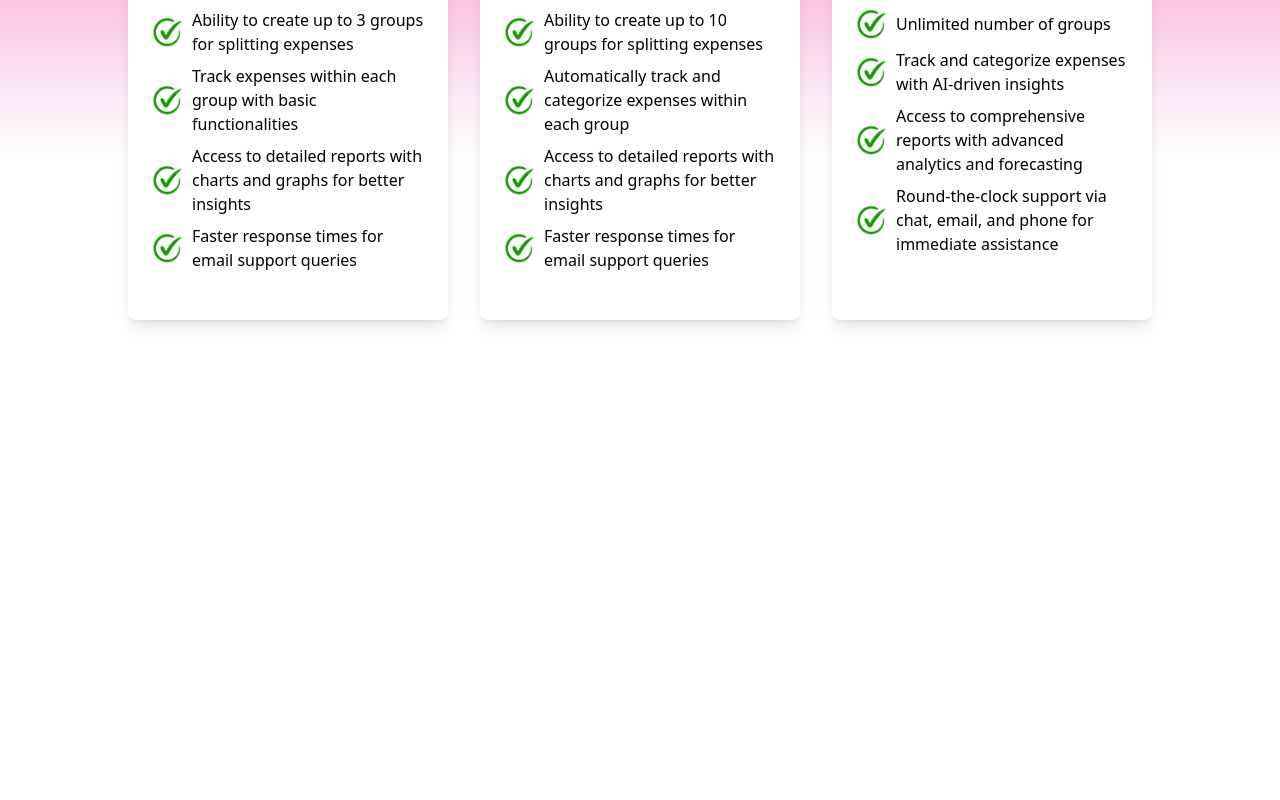
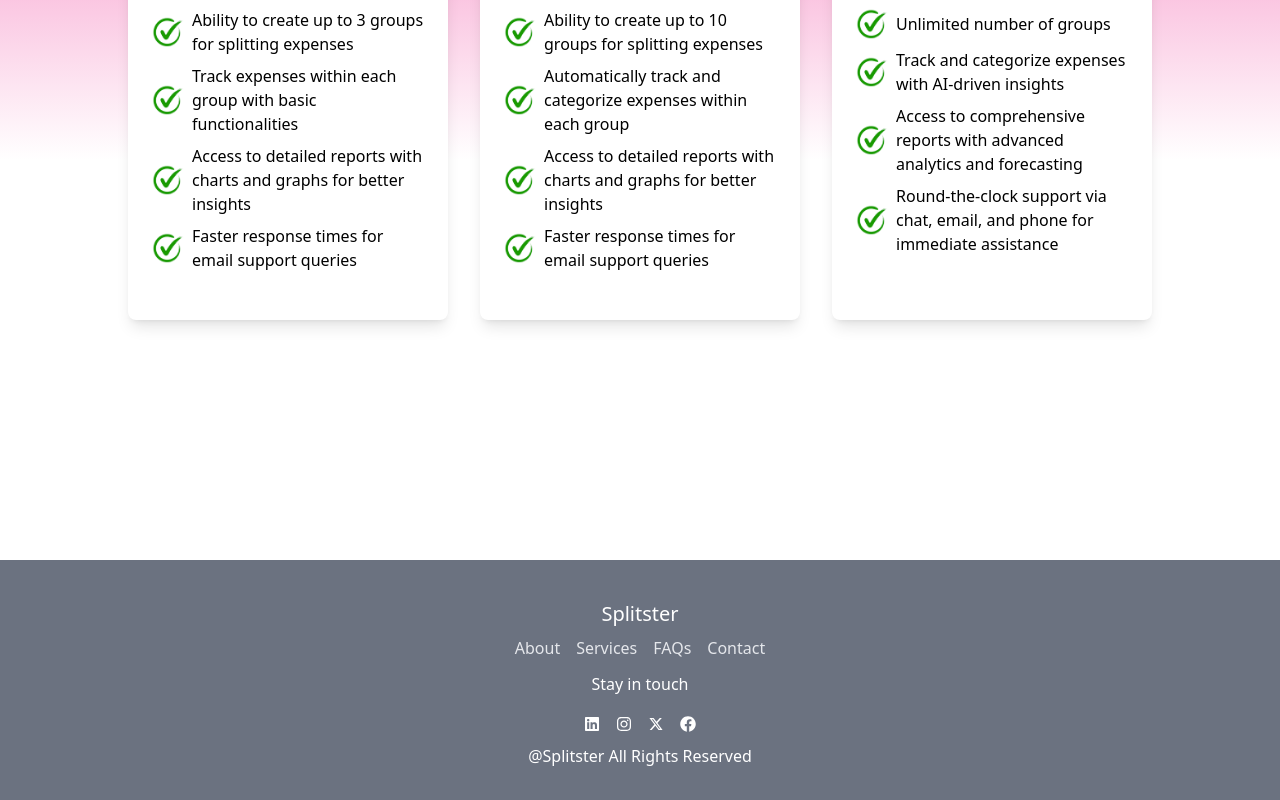
Before and after one commit to Devilcoder2/Expense-Splitter, a React (Vite) app in the folder client/: page / in a window 1280 px wide. Shown: the part 4610-5410 px from the top of the page. Before the commit the page ends 5170 px from the top, so only its background shows below. Built offline with nearby package versions, Linux system fonts and the light colour scheme.

Commit message:
Footer Added

```diff
--- /dev/null
+++ b/client/src/Components/Footer.jsx
@@ -0,0 +1,57 @@
+import { FaLinkedin } from "react-icons/fa";
+import { FaInstagram } from "react-icons/fa6";
+import { RiTwitterXFill } from "react-icons/ri";
+import { FaFacebook } from "react-icons/fa";
+
+const Footer = () => {
+  return (
+    <footer className="bg-gray-500 text-white py-8">
+      <div className="container mx-auto text-center">
+        <h1 className="text-xl py-2 font-sans">Splitster</h1>
+        <div>
+          <a
+            href="#about"
+            className="mx-2 text-gray-200 hover:text-white font-sans"
+          >
+            About
+          </a>
+          <a
+            href="#sub"
+            className="mx-2 text-gray-200 hover:text-white font-sans"
+          >
+            Services
+          </a>
+          <a
+            href="#faq"
+            className="mx-2 text-gray-200 hover:text-white font-sans"
+          >
+            FAQs
+          </a>
+          <a href="#" className="mx-2 text-gray-200 hover:text-white font-sans">
+            Contact
+          </a>
+        </div>
+        <h2 className="text-white py-3">Stay in touch</h2>
+        <div className="flex justify-center space-x-4 mt-2">
+          <a href="www.linkedin.com/in/ayushipanday22">
+            <FaLinkedin />
+          </a>
+          <a href="">
+            <FaInstagram />
+          </a>
+          <a href="">
+            <RiTwitterXFill />
+          </a>
+          <a href="">
+            <FaFacebook />
+          </a>
+        </div>
+        <p className="mt-3 text-white font-normal">
+          @Splitster All Rights Reserved
+        </p>
+      </div>
+    </footer>
+  );
+};
+
+export default Footer;
--- a/client/src/Components/Header.jsx
+++ b/client/src/Components/Header.jsx
@@ -3,6 +3,7 @@ import Hero from "./Hero";
 import Middle from "./Middle";
 import Info from "./Info";
 import Subscription from "./Subscription";
+import Footer from "./Footer";
 
 const Header = () => {
   return (
@@ -36,6 +37,7 @@ const Header = () => {
       <Middle />
       <Info />
       <Subscription />
+      <Footer />
     </div>
   );
 };
--- a/client/src/Components/Hero.jsx
+++ b/client/src/Components/Hero.jsx
@@ -1,6 +1,6 @@
 const Hero = () => {
   return (
-    <div className="flex h-screen bg-pink-600">
+    <div className="flex h-screen bg-pink-600" id="about">
       <div className="w-1/2 flex items-center justify-center p-4">
         <div>
           <h1 className="text-4xl text-white font-bold mb-4">
--- a/client/src/Components/Info.jsx
+++ b/client/src/Components/Info.jsx
@@ -1,7 +1,7 @@
 const Info = () => {
   return (
     <>
-      <div className="flex flex-col items-center py-8">
+      <div className="flex flex-col items-center py-8" id="faq">
         <h2 className="text-2xl font-bold mb-8">WHY USE Splitster?</h2>
         <div className="flex flex-wrap justify-center gap-8 mb-24">
           <div className="max-w-xs rounded overflow-hidden shadow-lg bg-white">
```
Also changed, not shown: client/src/Components/Subscription.jsx (+1 -1 lines).
